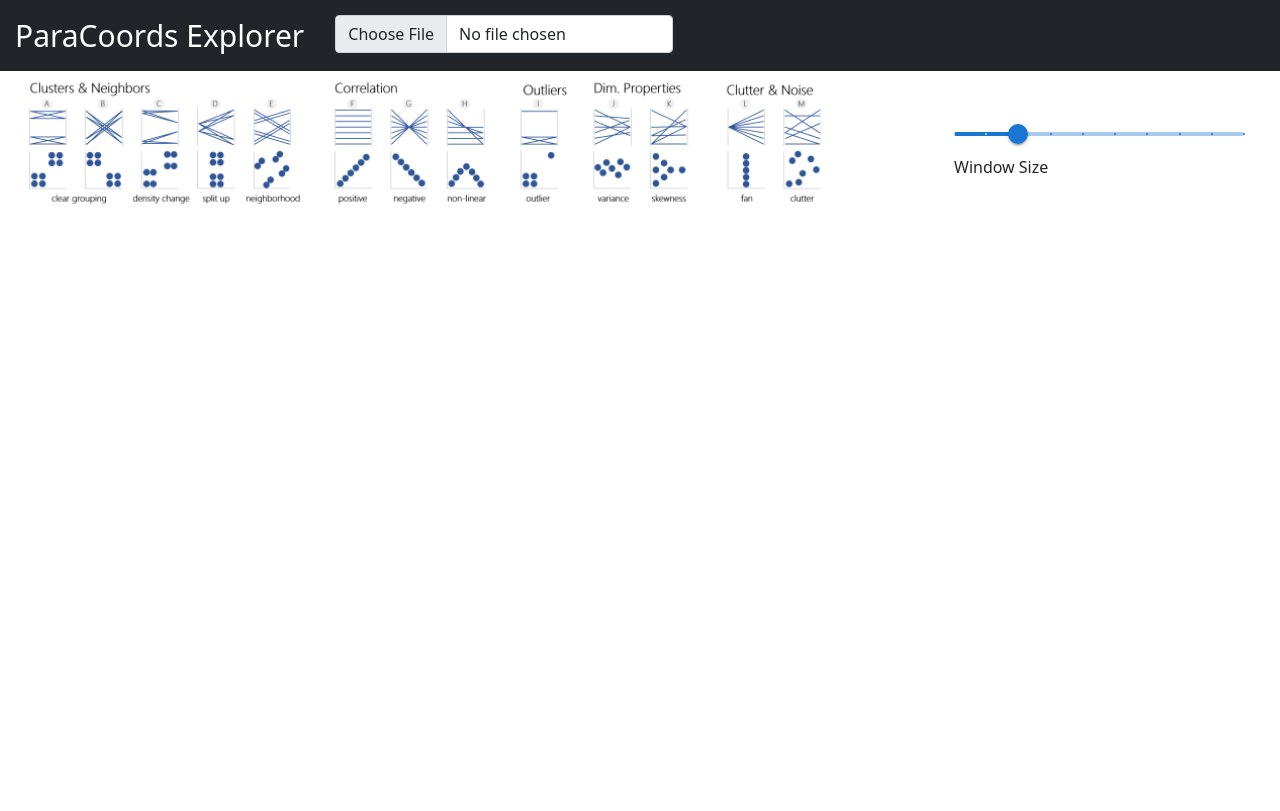
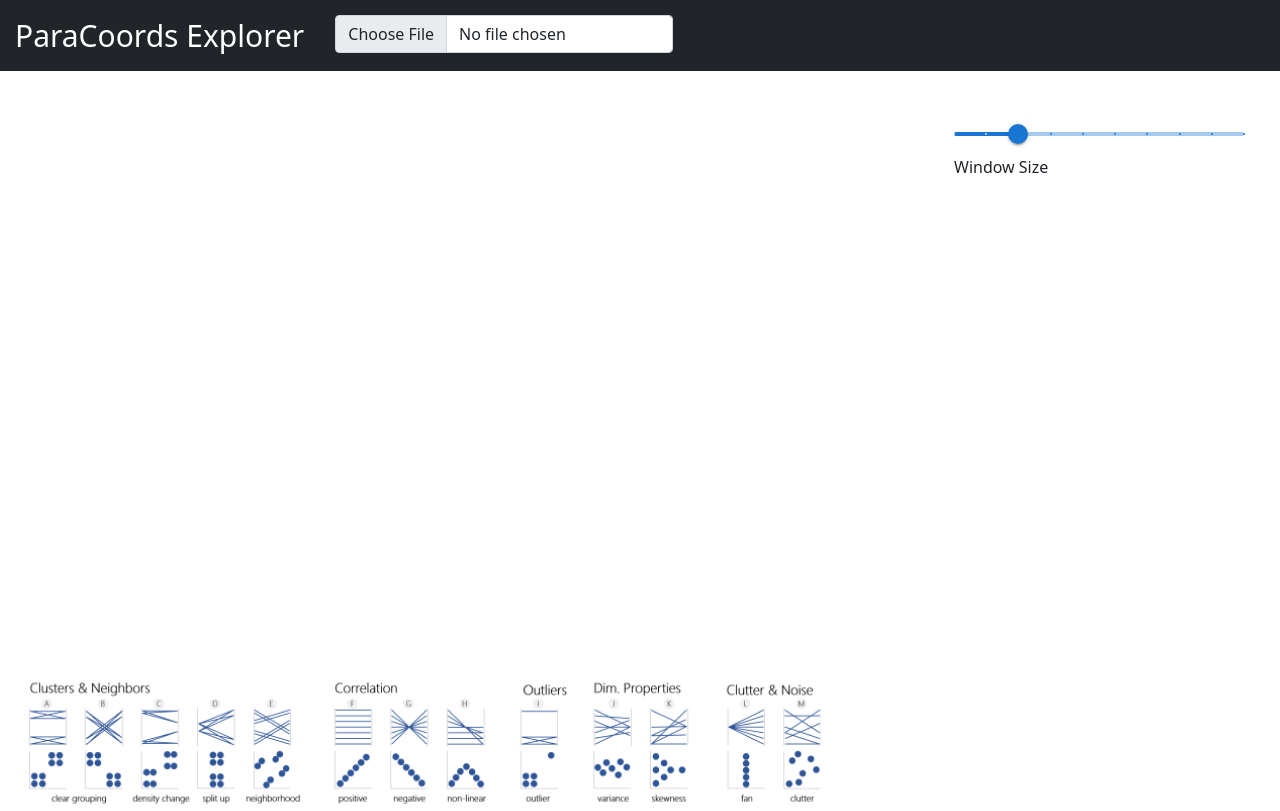
Before and after one commit to tyagi-iiitv/PC-Expo, a React (Create React App) app in the folder frontend/: page / in a window 1280 px wide. Shown: the top 811 px of the page. Built offline with nearby package versions, Linux system fonts and the light colour scheme; no server answers.

Commit message:
Added margins to pcp and placed clue image at the bottom

```diff
--- a/frontend/src/App.js
+++ b/frontend/src/App.js
@@ -38,7 +38,6 @@ export default class App extends Component{
   // }
 
   callbackFromChild(data){
-    console.log("here")
     this.setState({'data_rec': false});
     this.setState(data, ()=> this.setState({'data_rec': true}));
   }
@@ -80,7 +79,7 @@ export default class App extends Component{
         <Container fluid>
           <Row className={styles.mainRow}>
             <Col md={9}>
-              <img src="/all_props.png" alt="image"/>
+            <GeneratePCP pcpdata={this.state.sliderdata} data={this.state.data} corr={this.state.corr} var={this.state.var} skew={this.state.skew} neigh={this.state.neigh} split={this.state.split} fan={this.state.fan} callbackFromParent={this.callbackFromChild}/>
             </Col>
             <Col md={3} className={styles.slider}>
               <Slider
@@ -99,12 +98,18 @@ export default class App extends Component{
           </Row>
         </Container>
         <Container fluid>
-          <Row className={styles.mainRow}>
-            <Col md={9}>
-              <GeneratePCP pcpdata={this.state.sliderdata} data={this.state.data} corr={this.state.corr} var={this.state.var} skew={this.state.skew} neigh={this.state.neigh} split={this.state.split} fan={this.state.fan} callbackFromParent={this.callbackFromChild}/>
-            </Col>
-            <Col md={3}>
+          {/* <Row className={styles.mainRow}> */}
+            {/* <Col md={9}> */}
+
+            {/* </Col> */}
+            {/* <Col md={3}> */}
               {/* <ScatterplotPlotly data={this.state.data} dragdata={this.state.dragdata}/> */}
+            {/* </Col> */}
+          {/* </Row> */}
+          <Row>
+          <Col md={9}>
+              <div></div>
+              <img src="/all_props.png" alt="image"/>
             </Col>
           </Row>
         </Container>
--- a/frontend/src/components/pcp/pcp.jsx
+++ b/frontend/src/components/pcp/pcp.jsx
@@ -139,7 +139,6 @@ async function generateSVG(width,
             return key;
         };
     });
-    console.log(data_rec)
     let x_para_offset = 100
     let x_para_right_offset = 150
     let dists = ['corr_pos', 'corr_neg', 'var_pos', 'var_neg', 'skew_pos', 'skew_neg', 'fan', 'neighborhood']
--- a/frontend/src/components/pcp/pcp.module.scss
+++ b/frontend/src/components/pcp/pcp.module.scss
@@ -2,6 +2,8 @@
 .svgComp {
     padding: 10px;
     font: 10px sans-serif;
+    margin-top: 50px;
+    margin-bottom: 50px;
 }
 
 .lines path{
```
